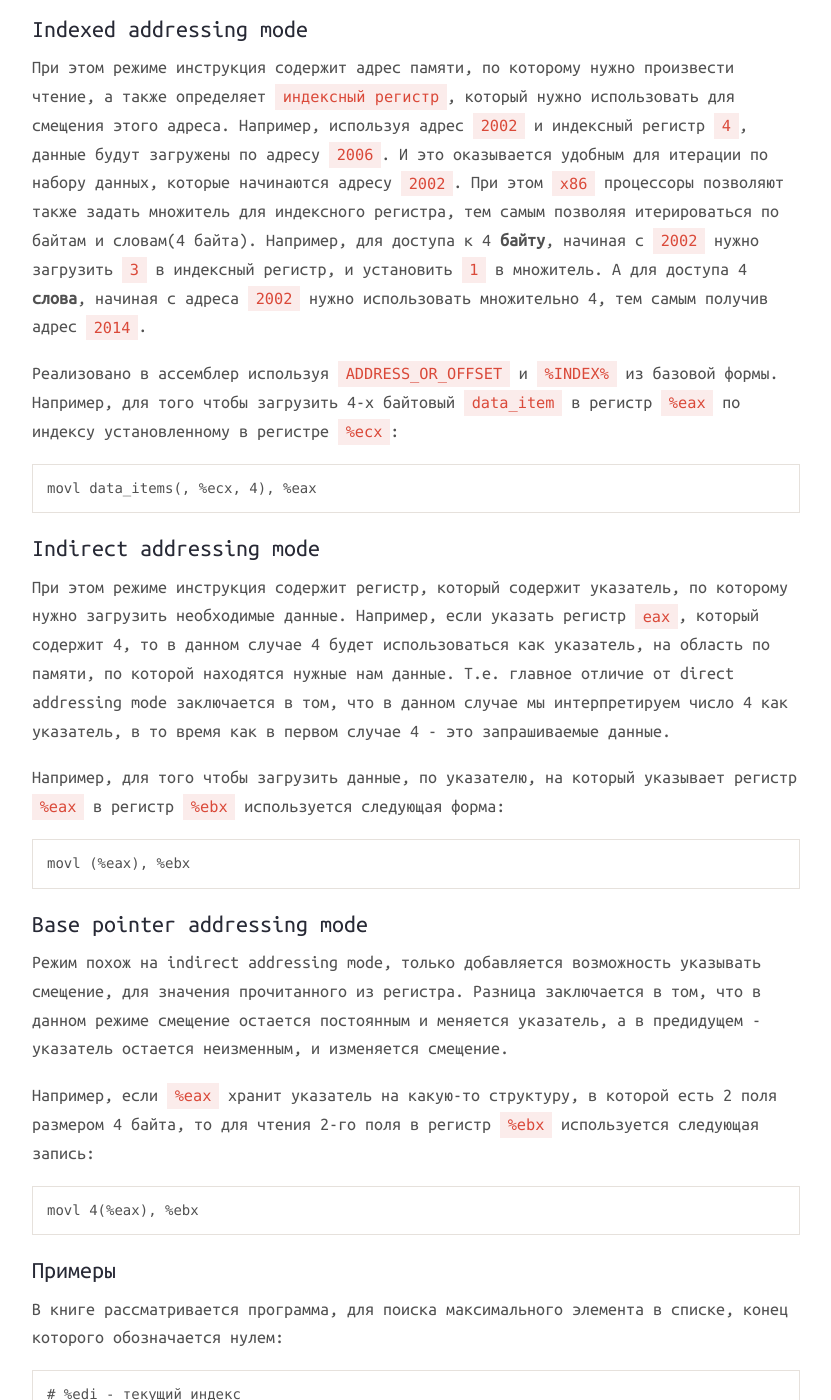
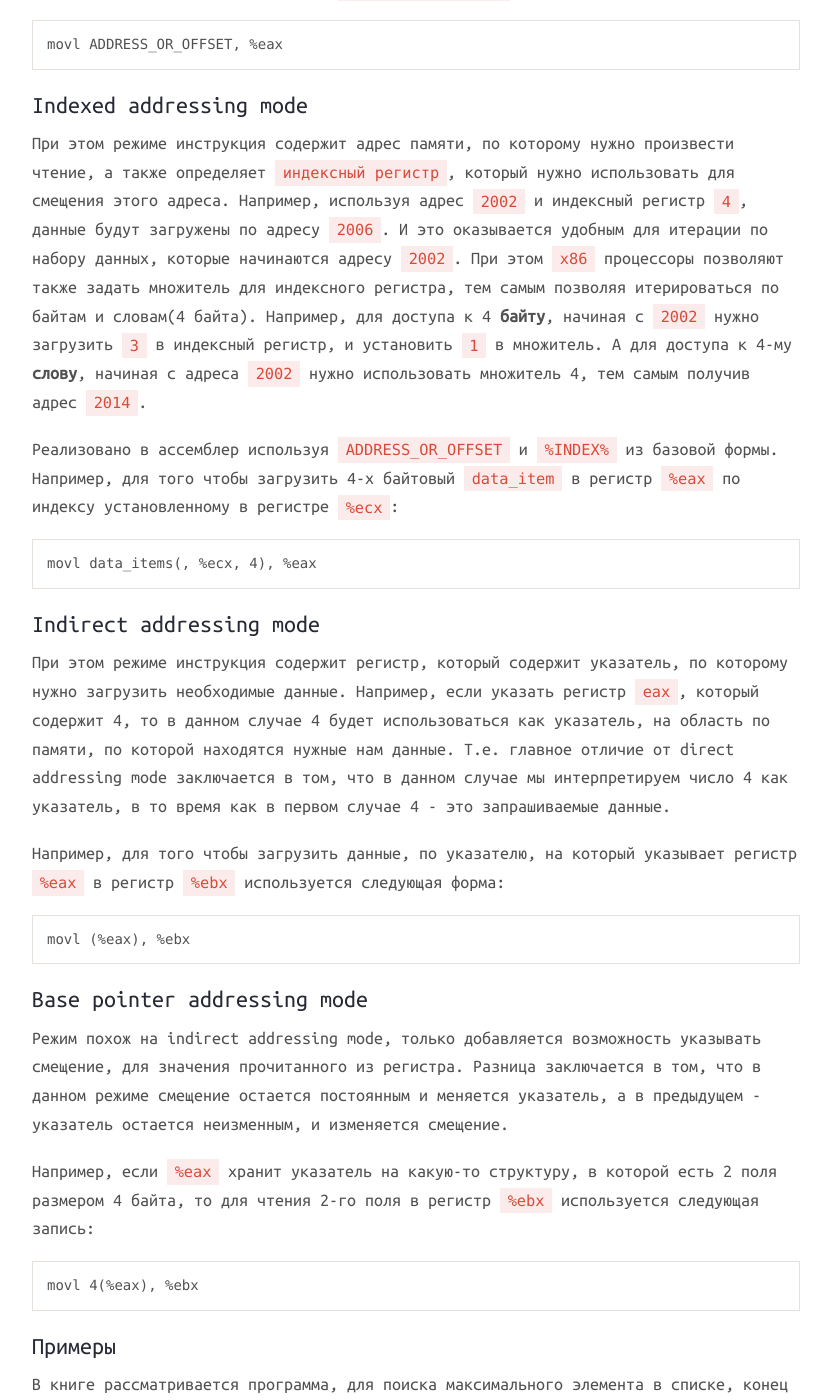
Before and after one commit to VasilyFomin/devfom.github.io, a Jekyll site: the page built from _posts/2015-05-02-assembler-on-linux-addressing-modes.md, in a window 1280 px wide and 1400 px high, scrolled down 1075 px. Shown: the whole window, without its empty margins (224-1055 px from the left). Built offline with Jekyll 4.4.1, drawn with Linux system fonts in a browser that asks for light colours; nearby versions of some CDN libraries; comment, search, counter and statistics services are not loaded; some of the changed text lies outside the part shown.

Commit message:
Aligned posts names. Spellcheck

```diff
--- a/_posts/2015-05-02-assembler-on-linux-addressing-modes.md
+++ b/_posts/2015-05-02-assembler-on-linux-addressing-modes.md
@@ -35,7 +37,7 @@ movl ADDRESS_OR_OFFSET, %eax
 
 #### Indexed addressing mode
 При этом режиме инструкция содержит адрес памяти, по которому нужно произвести чтение, а также определяет `индексный регистр`, который нужно использовать для смещения этого адреса. Например, используя адрес `2002` и индексный регистр `4`, данные будут загружены по адресу `2006`. И это оказывается удобным для итерации по набору данных, которые начинаются адресу `2002`.
-При этом `x86` процессоры позволяют также задать множитель для индексного регистра, тем самым позволяя итерироваться по байтам и словам(4 байта). Например, для доступа к 4 **байту**, начиная с `2002` нужно загрузить `3` в индексный регистр, и установить `1` в множитель. А для доступа 4 **слова**, начиная с адреса `2002` нужно использовать множительно 4, тем самым получив адрес `2014`.
+При этом `x86` процессоры позволяют также задать множитель для индексного регистра, тем самым позволяя итерироваться по байтам и словам(4 байта). Например, для доступа к 4 **байту**, начиная с `2002` нужно загрузить `3` в индексный регистр, и установить `1` в множитель. А для доступа к 4-му **слову**, начиная с адреса `2002` нужно использовать множитель 4, тем самым получив адрес `2014`.
 
 Реализовано в ассемблер используя `ADDRESS_OR_OFFSET` и `%INDEX%` из базовой формы. Например, для того чтобы загрузить 4-х байтовый `data_item` в регистр `%eax` по индексу установленному в регистре `%ecx`:
 
@@ -53,7 +55,7 @@ movl (%eax), %ebx
 {% endhighlight %}
 
 #### Base pointer addressing mode
-Режим похож на indirect addressing mode, только добавляется возможность указывать смещение, для значения прочитанного из регистра. Разница заключается в том, что в данном режиме смещение остается постоянным и меняется указатель, а в предидущем - указатель остается неизменным, и изменяется смещение.
+Режим похож на indirect addressing mode, только добавляется возможность указывать смещение, для значения прочитанного из регистра. Разница заключается в том, что в данном режиме смещение остается постоянным и меняется указатель, а в предыдущем - указатель остается неизменным, и изменяется смещение.
 
 Например, если `%eax` хранит указатель на какую-то структуру, в которой есть 2 поля размером 4 байта, то для чтения 2-го поля в регистр `%ebx` используется следующая запись:
 
```
Also changed, not shown: other parts of _posts/2015-05-02-assembler-on-linux-addressing-modes.md (+3 -1 lines), _posts/2015-04-30-assembler-on-linux-getting-started.md (renamed from _posts/2015-04-30-getting-started-with-assembler-on-linux.md, +1 -1 lines), _posts/2015-05-01-assembler-on-linux-minimal-programm.md (renamed from _posts/2015-05-01-minimal-assembler-programm-on-linux.md, +3 -1 lines), _posts/2015-05-05-assembler-on-linux-functions.md (+3 -1 lines).
